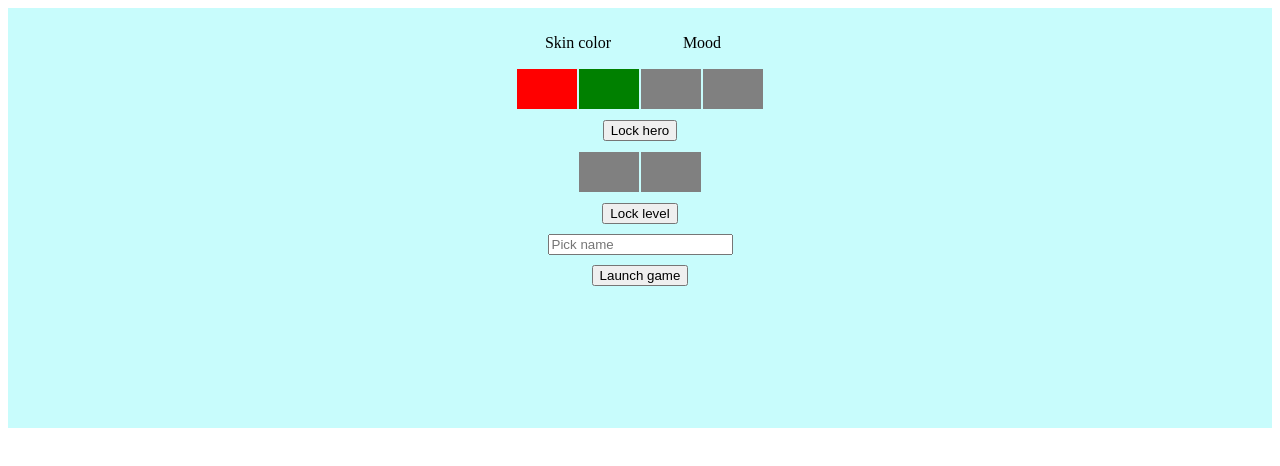
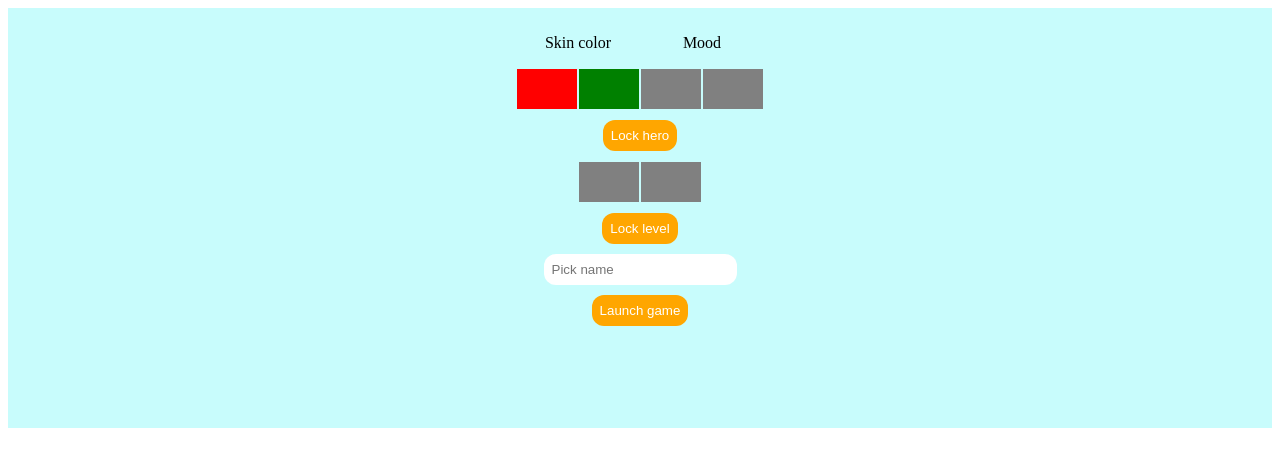
Before and after one commit to maryjanyes/snake-game-telegram-mini-app, a plain HTML site: page index.html in a window 1280 px wide. Drawn offline with Linux system fonts and the light colour scheme.

Commit message:
Update styles

```diff
--- a/style.css
+++ b/style.css
@@ -3,14 +3,34 @@
     width: 100%;
 }
 
-#gameBoard button {
+#gameBoardViews__LaunchGame button {
     margin-top: 10px;
+    padding: 8px;
+    border-radius: 12px;
+    border: none;
+    background-color: rgb(255, 166, 0);
+    color: #fff;
+}
+
+#gameBoardViews__LaunchGame input {
+    padding: 8px;
+    border-radius: 12px;
+    border: none;
 }
 
 #gameBoardViews__LaunchGame {
     padding: 10px;
     background-color: rgb(200, 252, 252);
     min-height: 400px;
+}
+
+#gameBoardViews__PlayerControls button {
+    width: 20px;
+    height: 20px;
+    border: none;
+    border-radius: 2px;
+    background-color: gray;
+    color: #fff;
 }
 
 #gameBoardViews__HeroVariants, #gameBoardViews__LevelVariants {
```
